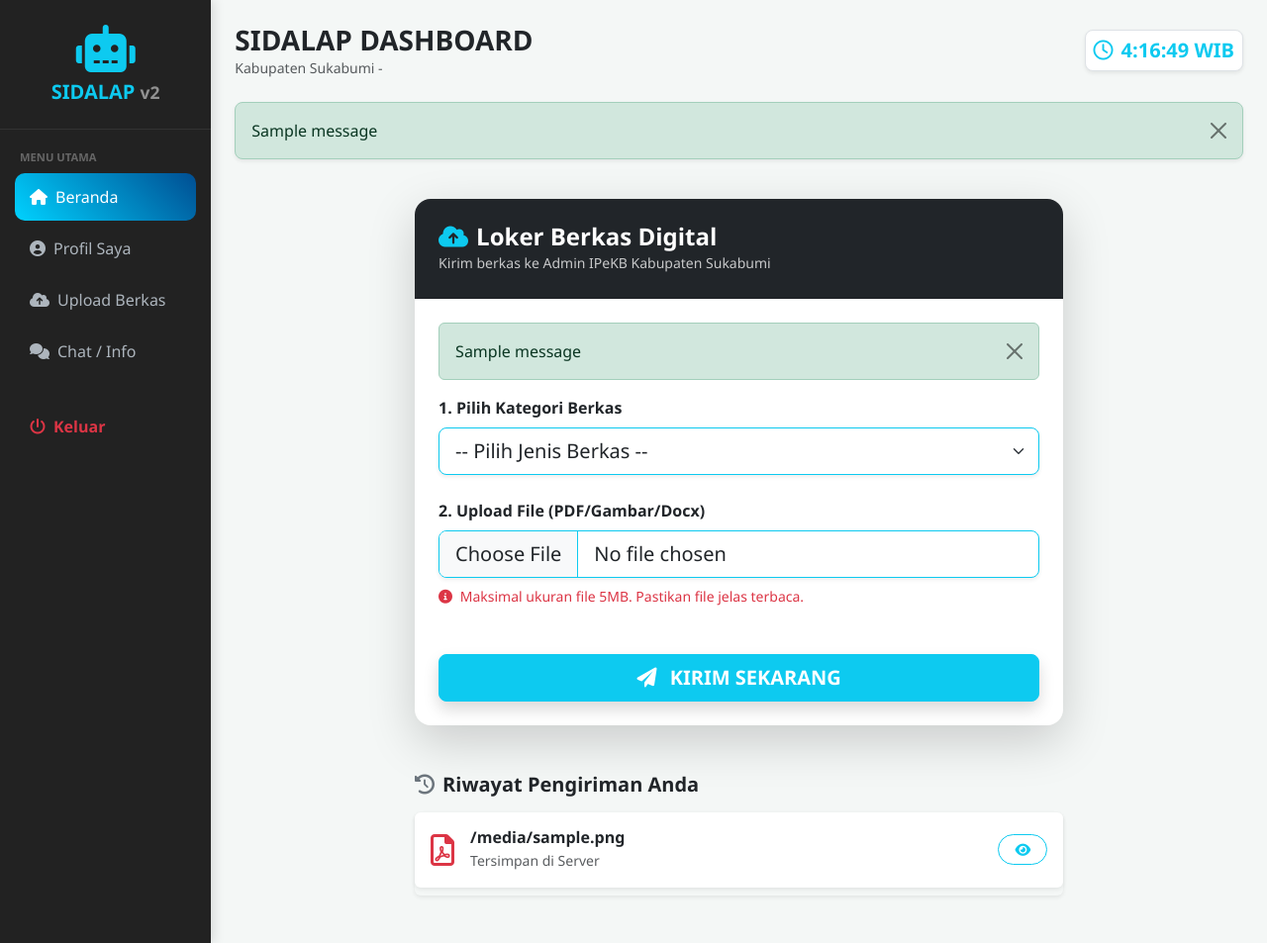
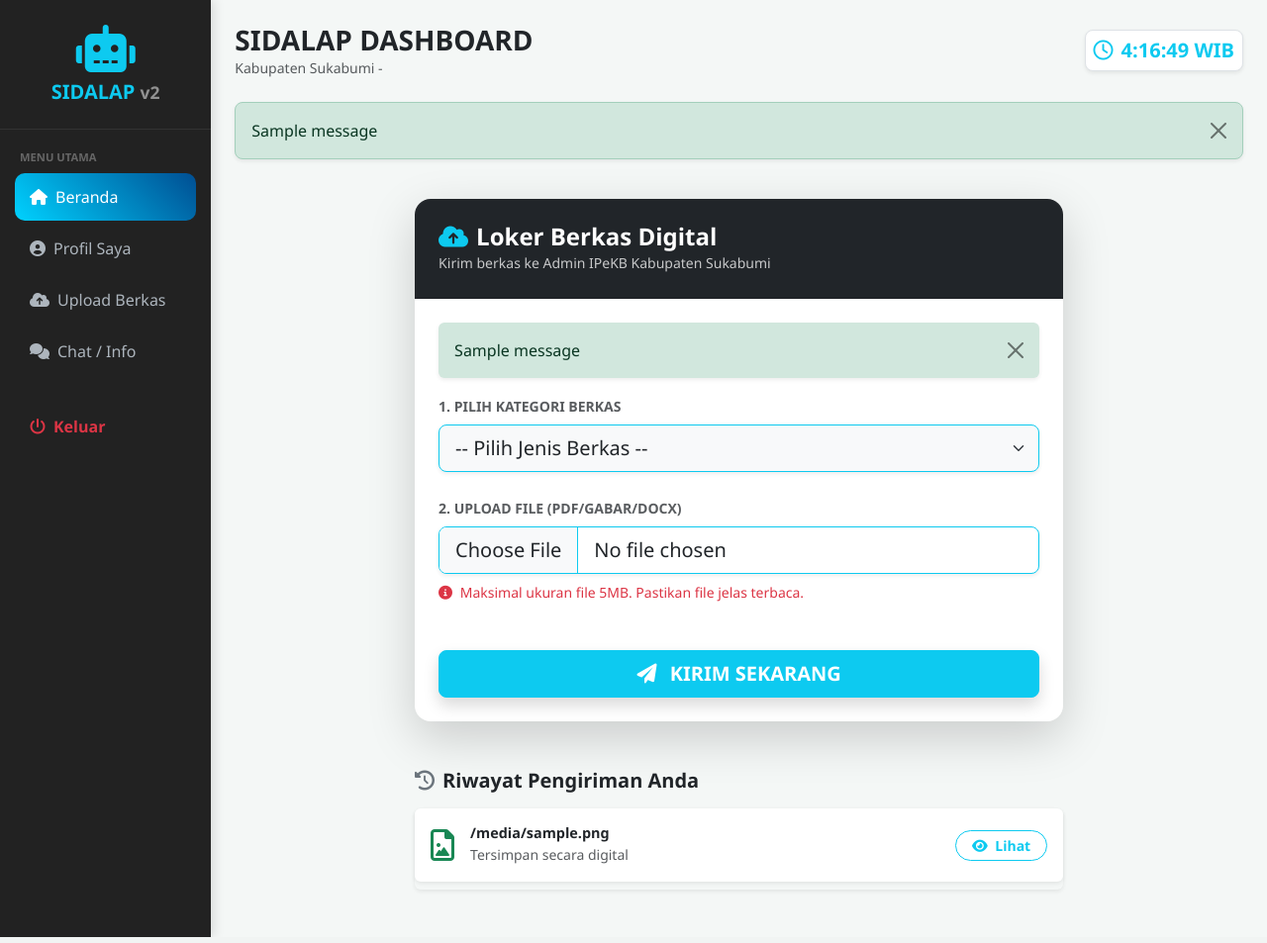
Before and after one commit to hamdanisaja007-star/HAMDANI, a Flask app: template templates/upload_plkb.html in a window 1280 px wide. Shown: the whole page at 99% size. Run offline with Flask 3, Linux system fonts and the light colour scheme; the template is opened without the code that fills it: most values are stand-ins (such as "Sample title", 1, 10 or a date in 2020); one stand-in notice (Sample message) is shown; parts of the project's set-up code (start-up, migrations or seed data) failed here and were passed over.

Commit message:
Update upload_plkb.html

```diff
--- a/templates/upload_plkb.html
+++ b/templates/upload_plkb.html
@@ -1,4 +1,5 @@
 {% extends "index.html" %}
+
 {% block content %}
 <div class="container py-4">
     <div class="row justify-content-center">
@@ -13,7 +14,7 @@
                     {% with messages = get_flashed_messages(with_categories=true) %}
                       {% if messages %}
                         {% for category, message in messages %}
-                          <div class="alert alert-{{ category }} alert-dismissible fade show" role="alert">
+                          <div class="alert alert-{{ category }} alert-dismissible fade show border-0 shadow-sm" role="alert">
                             {{ message }}
                             <button type="button" class="btn-close" data-bs-dismiss="alert" aria-label="Close"></button>
                           </div>
@@ -23,8 +24,8 @@
 
                     <form action="/simpan_berkas" method="POST" enctype="multipart/form-data">
                         <div class="mb-4">
-                            <label class="form-label fw-bold">1. Pilih Kategori Berkas</label>
-                            <select name="kategori" class="form-select form-select-lg border-info shadow-sm" required>
+                            <label class="form-label fw-bold text-muted small">1. PILIH KATEGORI BERKAS</label>
+                            <select name="kategori" class="form-select form-select-lg border-info shadow-sm bg-light" required>
                                 <option value="" selected disabled>-- Pilih Jenis Berkas --</option>
                                 <option value="PANGKAT">Kenaikan Pangkat (IV/a ke bawah)</option>
                                 <option value="PENSIUN">Pemberkasan Pensiun</option>
@@ -34,17 +35,17 @@
                         </div>
 
                         <div class="mb-4">
-                            <label class="form-label fw-bold">2. Upload File (PDF/Gambar/Docx)</label>
+                            <label class="form-label fw-bold text-muted small">2. UPLOAD FILE (PDF/GABAR/DOCX)</label>
                             <div class="input-group">
                                 <input type="file" name="file_berkas" class="form-control form-control-lg border-info shadow-sm" id="inputGroupFile02" required>
                             </div>
-                            <div class="form-text text-danger mt-2">
+                            <div class="form-text text-danger mt-2 small">
                                 <i class="fas fa-info-circle me-1"></i> Maksimal ukuran file 5MB. Pastikan file jelas terbaca.
                             </div>
                         </div>
 
                         <div class="d-grid mt-5">
-                            <button type="submit" class="btn btn-info btn-lg fw-bold text-white shadow">
+                            <button type="submit" class="btn btn-info btn-lg fw-bold text-white shadow rounded-3">
                                 <i class="fas fa-paper-plane me-2"></i> KIRIM SEKARANG
                             </button>
                         </div>
@@ -58,20 +59,33 @@
                     {% for f in files %}
                     <div class="list-group-item list-group-item-action d-flex justify-content-between align-items-center border-0 mb-2 rounded shadow-sm py-3">
                         <div class="d-flex align-items-center">
-                            <i class="far fa-file-pdf fa-2x text-danger me-3"></i>
+                            {% if f.lower().endswith('.pdf') %}
+                                <i class="far fa-file-pdf fa-2x text-danger me-3"></i>
+                            {% elif f.lower().endswith(('.jpg', '.jpeg', '.png')) %}
+                                <i class="far fa-file-image fa-2x text-success me-3"></i>
+                            {% elif f.lower().endswith(('.doc', '.docx')) %}
+                                <i class="far fa-file-word fa-2x text-primary me-3"></i>
+                            {% else %}
+                                <i class="far fa-file-alt fa-2x text-secondary me-3"></i>
+                            {% endif %}
+
                             <div>
-                                <h6 class="mb-0 fw-bold">{{ f }}</h6>
-                                <small class="text-muted">Tersimpan di Server</small>
+                                <h6 class="mb-0 fw-bold text-dark" style="font-size: 0.9rem;">{{ f }}</h6>
+                                <small class="text-muted small">Tersimpan secara digital</small>
                             </div>
                         </div>
-                        <a href="/download/{{ session['user_nip'] }}/{{ f }}" class="btn btn-sm btn-outline-info rounded-pill px-3">
-                            <i class="fas fa-eye"></i>
+
+                        <a href="{{ url_for('download_file', nip=session['user_nip'], filename=f) }}"
+                           target="_blank"
+                           class="btn btn-sm btn-outline-info rounded-pill px-3 fw-bold">
+                            <i class="fas fa-eye me-1"></i> Lihat
                         </a>
                     </div>
                     {% else %}
-                    <div class="text-center py-4 bg-white rounded shadow-sm text-muted">
+                    <div class="text-center py-5 bg-white rounded shadow-sm text-muted">
                         <i class="fas fa-folder-open fa-3x mb-3 opacity-25"></i>
-                        <p>Belum ada berkas yang Anda kirim.</p>
+                        <p class="mb-0">Belum ada berkas yang Anda kirim.</p>
+                        <small>Silakan gunakan form di atas untuk mengirim berkas.</small>
                     </div>
                     {% endfor %}
                 </div>
```
